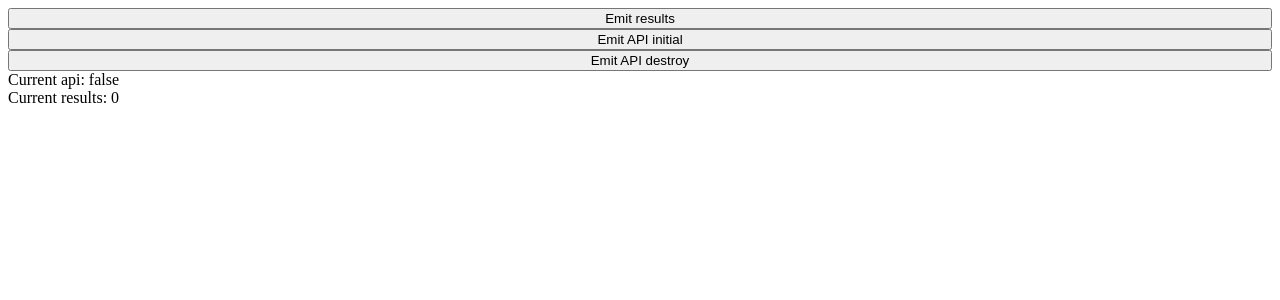
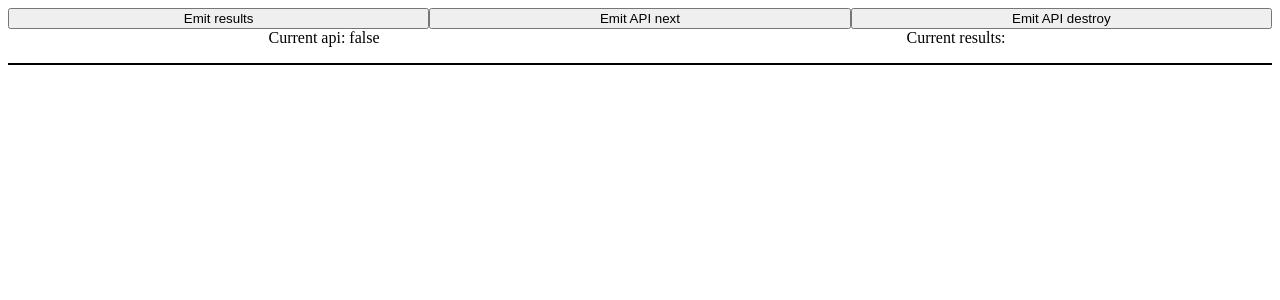
Before and after one commit to ElectroluxV2/angular-rxjs-playground, an Angular app: page / in a window 1280 px wide. Shown: the top 300 px of the page. Built offline with nearby package versions, Linux system fonts and the light colour scheme.

Commit message:
3 files modified

```diff
--- a/src/main/main.component.html
+++ b/src/main/main.component.html
@@ -1,9 +1,11 @@
 <button (click)="nextResults()">Emit results</button>
-<button (click)="nextApiInitial()">Emit API initial</button>
+<button (click)="nextApiNext()">Emit API next</button>
 <button (click)="nextApiDestroy()">Emit API destroy</button>
 
-<span>Current api: {{ agGridApi$ | async }}</span>
-<span>Current results: {{ results$ | async }}</span>
+<section>
+  <span>Current api: {{ agGridApi$ | async }}</span>
+  <span>Current results: {{ results$ | async }}</span>
+</section>
 
 <ol>
   <li *ngFor="let log of logs">{{ log }}</li>
--- a/src/main/main.component.scss
+++ b/src/main/main.component.scss
@@ -1,4 +1,16 @@
 :host {
   display: grid;
-  grid-template-columns: repeat(1fr, 3);
+  grid-template-columns: repeat(3, 1fr);
+
+  section {
+    text-align: center;
+    grid-column: 1 / 4;
+    display: grid;
+    grid-template-columns: repeat(2, 1fr);
+  }
+
+  ol {
+    grid-column: 1 / 4;
+    border: 1px solid black;
+  }
 }
--- a/src/main/main.component.ts
+++ b/src/main/main.component.ts
@@ -1,13 +1,6 @@
 import { CommonModule } from '@angular/common';
 import { Component } from '@angular/core';
-import {
-  BehaviorSubject,
-  combineLatest,
-  filter,
-  ReplaySubject,
-  Subject,
-  withLatestFrom,
-} from 'rxjs';
+import { BehaviorSubject, combineLatest, filter, ReplaySubject } from 'rxjs';
 
 @Component({
   selector: 'main-component',
@@ -18,36 +11,27 @@ import {
 })
 export class MainComponent {
   private lastResults = 0;
-  protected readonly results$ = new BehaviorSubject<number>(0);
+  protected readonly results$ = new ReplaySubject<number>(1);
 
-  protected readonly agGridApi$ = new BehaviorSubject<boolean>(false);
-  private readonly usableAgGridApi$ = this.agGridApi$.pipe(
-    filter((x) => x === true)
-  );
+  private lastApi = 0;
+  protected readonly agGridApi$ = new BehaviorSubject<number | false>(false);
 
   protected logs: string[] = [];
 
   public constructor() {
-    combineLatest([
-      this.results$,
-      this.agGridApi$.pipe(filter((x) => x === true)),
-    ]).subscribe(([a, b]) => {
-      this.log(`Combine latest results: ${a}, api avaliable: ${b}`);
-    });
-
-    // this.results$
-    //   .pipe(withLatestFrom(this.usableAgGridApi$))
-    //   .subscribe(([a, b]) => {
-    //     this.log(`With latest a: ${a}, b: ${b}`);
-    //   });
+    combineLatest([this.results$, this.agGridApi$])
+      .pipe(filter(([r, a]) => a !== false))
+      .subscribe(([a, b]) => {
+        this.log(`Combine latest results: ${a}, api avaliable: ${b}`);
+      });
   }
 
   protected nextResults(): void {
     this.results$.next(++this.lastResults);
   }
 
-  protected nextApiInitial(): void {
-    this.agGridApi$.next(true);
+  protected nextApiNext(): void {
+    this.agGridApi$.next(++this.lastApi);
   }
 
   protected nextApiDestroy(): void {
```
